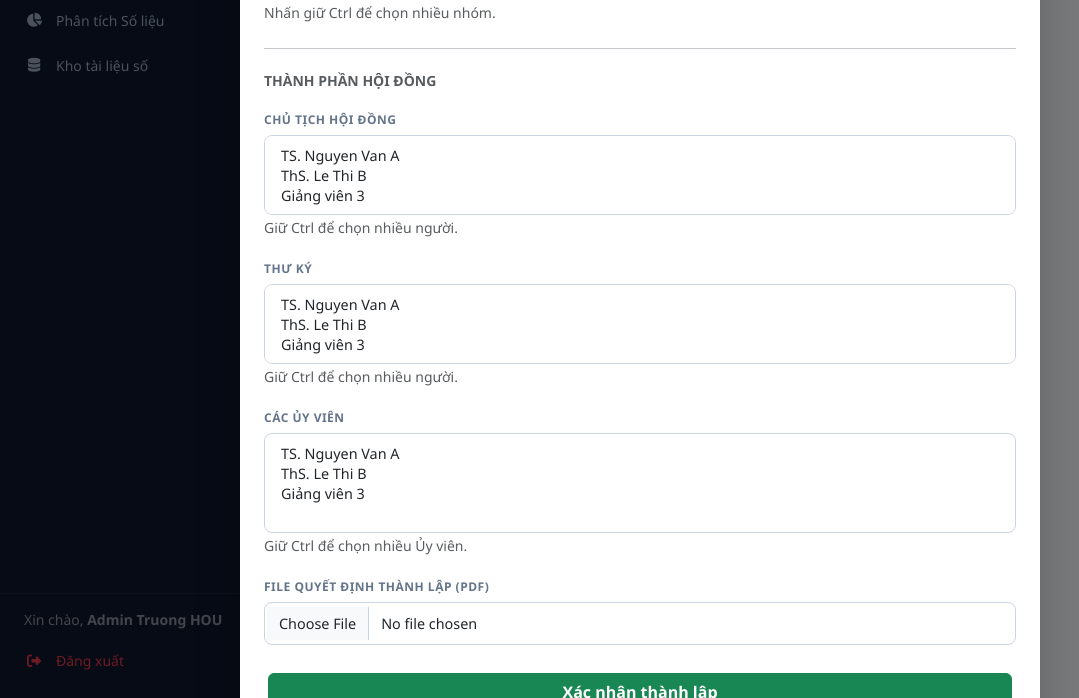
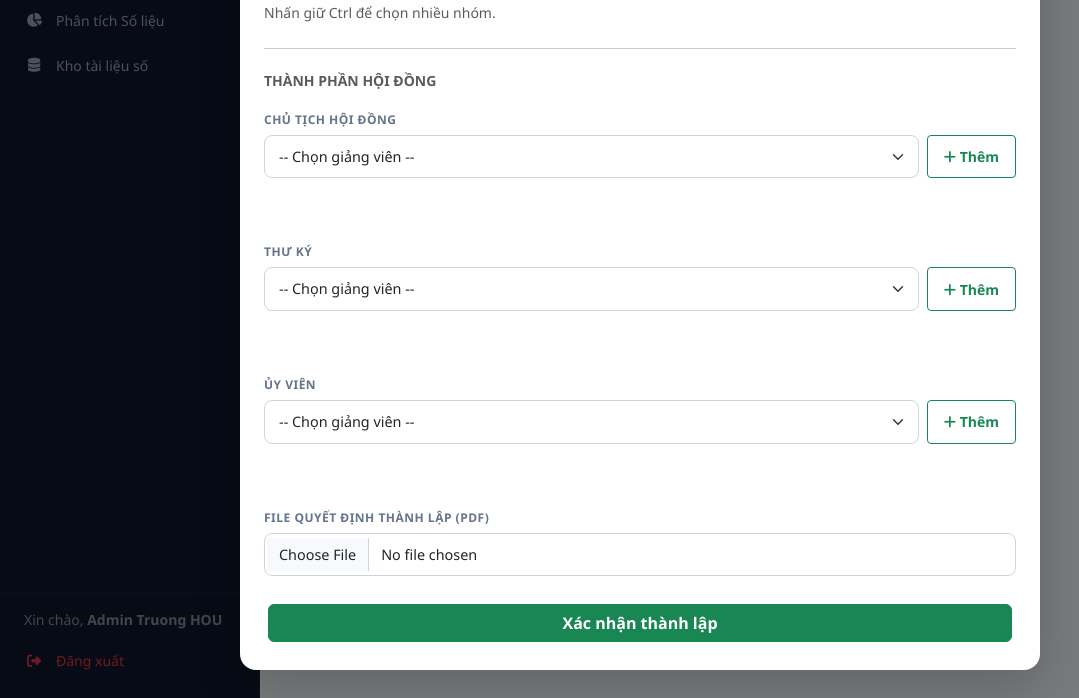
Before and after one commit to ourstorycomic/HOU-S-RIMS, a Flask app: page /faculty/council in a window 1280 px wide, after a click that opens the changed part. Shown: the part 563-1261 px from the top of the page, without its empty margins (0-1079 px from the left). Run offline with Flask 3, Linux system fonts and the light colour scheme; a user stored in the database is signed in; data comes from the database, SQL or seed files in the repository; data that the repository does not hold is empty; some libraries are stand-ins or nearby versions.

Commit message:
Redesign council member picker: dropdown + click to add tags/chips UX

```diff
--- a/templates/faculty/council.html
+++ b/templates/faculty/council.html
@@ -112,27 +112,37 @@
 
                     <hr class="my-4">
                     <h6 class="fw-bold mb-3 small text-muted">THÀNH PHẦN HỘI ĐỒNG</h6>
-                    <div class="mb-3">
-                        <label class="form-label fw-semibold">Chủ tịch Hội đồng</label>
-                        <select id="councilPresident" class="form-select" multiple style="height: 80px;">
-                            {% for m in mentors %}<option value="{{ m.id }}">{{ m.full_name }}</option>{% endfor %}
-                        </select>
-                        <small class="text-muted">Giữ Ctrl để chọn nhiều người.</small>
+
+                    <!-- Hidden inputs to store selected member IDs -->
+                    <input type="hidden" id="councilPresident">
+                    <input type="hidden" id="councilSecretary">
+                    <input type="hidden" id="councilMembers">
+
+                    {% set role_configs = [
+                        ('president', 'Chủ tịch Hội đồng', 'bg-danger'),
+                        ('secretary', 'Thư ký', 'bg-warning text-dark'),
+                        ('member', 'Ủy viên', 'bg-primary')
+                    ] %}
+
+                    {% for role_id, role_label, badge_class in role_configs %}
+                    <div class="mb-3" id="section-{{ role_id }}">
+                        <label class="form-label fw-semibold">{{ role_label }}</label>
+                        <div class="d-flex gap-2 mb-2">
+                            <select class="form-select form-select-sm" id="picker-{{ role_id }}">
+                                <option value="">-- Chọn giảng viên --</option>
+                                {% for m in mentors %}
+                                <option value="{{ m.id }}" data-name="{{ m.full_name }}">{{ m.full_name }}</option>
+                                {% endfor %}
+                            </select>
+                            <button type="button" class="btn btn-outline-success btn-sm px-3 fw-bold flex-shrink-0" onclick="addCouncilMember('{{ role_id }}', '{{ badge_class }}')">
+                                <i class="fa-solid fa-plus"></i> Thêm
+                            </button>
+                        </div>
+                        <div id="tags-{{ role_id }}" class="d-flex flex-wrap gap-2 min-height-tag">
+                            <!-- Tags will appear here -->
+                        </div>
                     </div>
-                    <div class="mb-3">
-                        <label class="form-label fw-semibold">Thư ký</label>
-                        <select id="councilSecretary" class="form-select" multiple style="height: 80px;">
-                            {% for m in mentors %}<option value="{{ m.id }}">{{ m.full_name }}</option>{% endfor %}
-                        </select>
-                        <small class="text-muted">Giữ Ctrl để chọn nhiều người.</small>
-                    </div>
-                    <div class="mb-3">
-                        <label class="form-label fw-semibold">Các Ủy viên</label>
-                        <select id="councilMembers" class="form-select" multiple style="height: 100px;">
-                            {% for m in mentors %}<option value="{{ m.id }}">{{ m.full_name }}</option>{% endfor %}
-                        </select>
-                        <small class="text-muted">Giữ Ctrl để chọn nhiều Ủy viên.</small>
-                    </div>
+                    {% endfor %}
                     <div class="mb-0"><label class="form-label">File Quyết định thành lập (PDF)</label><input type="file" id="councilFile" class="form-control"></div>
                 </div>
                 <div class="modal-footer border-0 px-4 pb-4">
@@ -144,17 +154,65 @@
 {% endblock %}
 
 {% block extra_js %}
+<style>
+.member-tag {
+    display: inline-flex; align-items: center; gap: 6px;
+    padding: 4px 10px; border-radius: 20px; font-size: 12px; font-weight: 600;
+    animation: tagIn 0.2s ease;
+}
+@keyframes tagIn { from { opacity: 0; transform: scale(0.8); } to { opacity: 1; transform: scale(1); } }
+.member-tag .remove-tag { cursor: pointer; opacity: 0.7; font-size: 10px; }
+.member-tag .remove-tag:hover { opacity: 1; }
+.min-height-tag { min-height: 36px; }
+</style>
 <script>
+// State to track selected members per role
+const councilState = { president: [], secretary: [], member: [] };
+
+function addCouncilMember(role, badgeClass) {
+    const picker = document.getElementById('picker-' + role);
+    const val = picker.value;
+    const name = picker.options[picker.selectedIndex]?.dataset?.name;
+    if (!val || !name) return;
+
+    // Prevent duplicates within same role
+    if (councilState[role].some(m => m.id === val)) {
+        showToast('Giảng viên này đã được thêm!');
+        return;
+    }
+
+    councilState[role].push({ id: val, name: name });
+    renderTags(role, badgeClass);
+    picker.value = ''; // reset picker
+}
+
+function removeMemberTag(role, id, badgeClass) {
+    councilState[role] = councilState[role].filter(m => m.id !== id);
+    renderTags(role, badgeClass);
+}
+
+function renderTags(role, badgeClass) {
+    const container = document.getElementById('tags-' + role);
+    container.innerHTML = councilState[role].map(m => `
+        <span class="member-tag text-white ${badgeClass}">
+            <i class="fa-solid fa-user-tie" style="font-size:10px;"></i>
+            ${m.name}
+            <span class="remove-tag" onclick="removeMemberTag('${role}', '${m.id}', '${badgeClass}')">✕</span>
+        </span>
+    `).join('');
+}
+
 async function createCouncil() {
     const name = document.getElementById('councilName').value;
     const decision_number = document.getElementById('councilDecision').value;
     const meeting_date = document.getElementById('councilDate').value;
     const meeting_time = document.getElementById('councilTime').value;
     const location = document.getElementById('councilLocation').value;
-    const president = Array.from(document.getElementById('councilPresident').selectedOptions).map(o => o.value);
-    const secretary = Array.from(document.getElementById('councilSecretary').selectedOptions).map(o => o.value);
-    const members = Array.from(document.getElementById('councilMembers').selectedOptions).map(o => o.value);
     const topics = Array.from(document.getElementById('councilTopics').selectedOptions).map(o => o.value);
+
+    const president = councilState.president.map(m => m.id);
+    const secretary = councilState.secretary.map(m => m.id);
+    const members = councilState.member.map(m => m.id);
 
     if (!name || !meeting_date) {
         Swal.fire('Lỗi', 'Vui lòng nhập Tên Hội đồng và Ngày họp', 'error');
@@ -166,15 +224,8 @@ async function createCouncil() {
             method: 'POST',
             headers: {'Content-Type': 'application/json'},
             body: JSON.stringify({
-                name: name,
-                decision_number: decision_number,
-                meeting_date: meeting_date,
-                meeting_time: meeting_time,
-                location: location,
-                president: president,
-                secretary: secretary,
-                members: members,
-                topics: topics,
+                name, decision_number, meeting_date, meeting_time, location,
+                president, secretary, members, topics,
                 batch_id: {{ active_batch.id if active_batch else 'null' }}
             })
         });
@@ -188,5 +239,16 @@ async function createCouncil() {
         Swal.fire('Lỗi', 'Lỗi kết nối máy chủ', 'error');
     }
 }
+
+// Reset state when modal opens
+document.getElementById('modalAddCouncil').addEventListener('show.bs.modal', () => {
+    councilState.president = [];
+    councilState.secretary = [];
+    councilState.member = [];
+    ['president', 'secretary', 'member'].forEach(role => {
+        const tags = document.getElementById('tags-' + role);
+        if (tags) tags.innerHTML = '';
+    });
+});
 </script>
 {% endblock %}
```
